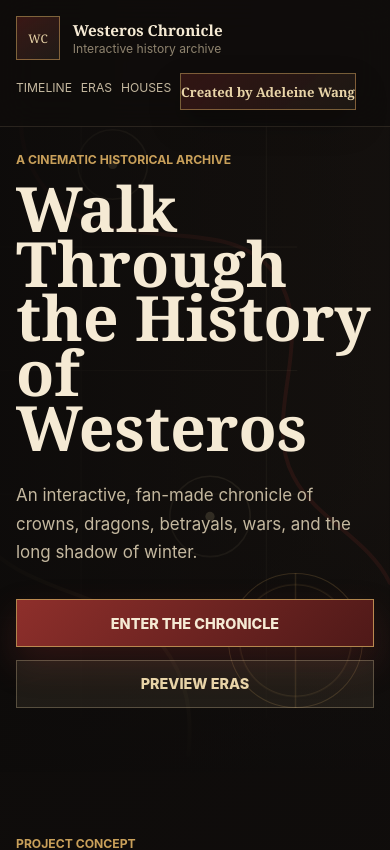
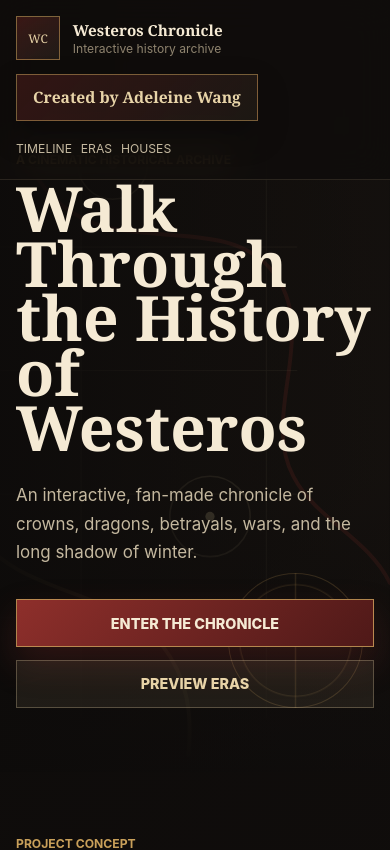
Before and after one commit to Adeleine1217/westeros-chronicle-ui, a React (Vite) app: page / in a window 390 px wide. Shown: the top 850 px of the page. Built offline with nearby package versions, Linux system fonts and the light colour scheme.

Commit message:
Updated "Adeleine Wang" section

```diff
--- a/src/components/Layout.jsx
+++ b/src/components/Layout.jsx
@@ -12,18 +12,19 @@ export default function Layout({ children }) {
           </span>
         </a>
 
+        <a
+          className="creator-link header-creator"
+          href="https://adeleine1217.github.io/"
+          target="_blank"
+          rel="noreferrer"
+        >
+          Created by Adeleine Wang
+        </a>
+
         <nav className="header-nav" aria-label="Archive sections">
           <a href="#chronicle">Timeline</a>
           <a href="#eras">Eras</a>
           <a href="#houses">Houses</a>
-          <a
-            className="creator-link creator-link--header"
-            href="https://adeleine1217.github.io/"
-            target="_blank"
-            rel="noreferrer"
-          >
-            Created by Adeleine Wang
-          </a>
         </nav>
       </header>
 
--- a/src/styles/global.css
+++ b/src/styles/global.css
@@ -73,9 +73,9 @@ a {
   left: 0;
   right: 0;
   z-index: 20;
-  display: flex;
+  display: grid;
+  grid-template-columns: minmax(12rem, 1fr) auto minmax(12rem, 1fr);
   align-items: center;
-  justify-content: space-between;
   gap: 1rem;
   padding: 1rem clamp(1rem, 3vw, 3rem);
   border-bottom: 1px solid rgba(232, 212, 168, 0.12);
@@ -465,26 +465,26 @@ h3 {
   transform: translateY(-1px);
 }
 
-.creator-link--header {
-  min-height: 2.35rem;
-  padding: 0.55rem 0.75rem;
-  font-size: 0.82rem;
-  text-transform: none;
-}
-
-.header-nav .creator-link--header::after {
-  display: none;
+.header-creator {
+  min-height: 2.5rem;
+  white-space: nowrap;
 }
 
 @media (max-width: 900px) {
   .site-header {
     position: absolute;
-    align-items: flex-start;
+    grid-template-columns: 1fr;
+    align-items: start;
   }
 
   .header-nav {
+    justify-content: flex-start;
     gap: 0.55rem;
     font-size: 0.76rem;
+  }
+
+  .header-creator {
+    width: fit-content;
   }
 
   .hero {
@@ -505,6 +505,10 @@ h3 {
 @media (max-width: 640px) {
   .site-header {
     display: block;
+  }
+
+  .header-creator {
+    margin-top: 0.85rem;
   }
 
   .header-nav {
```
